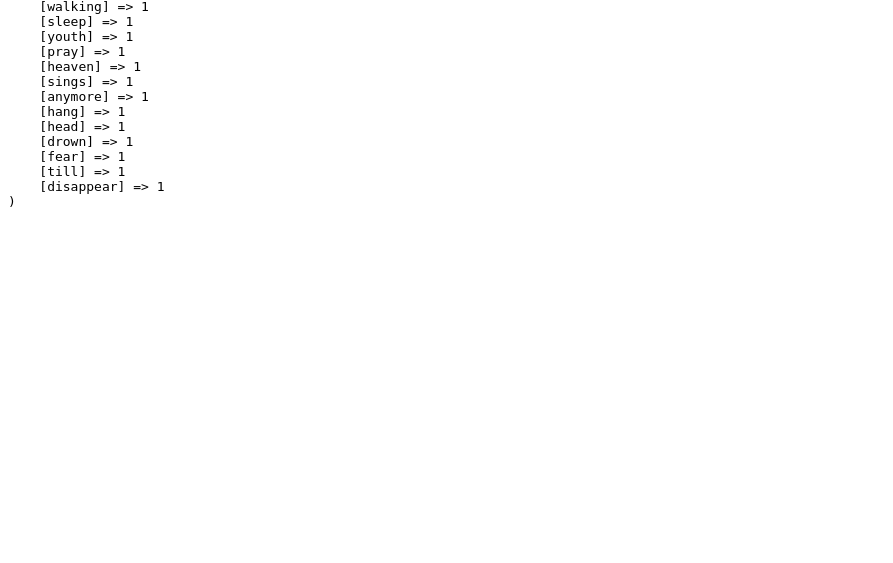
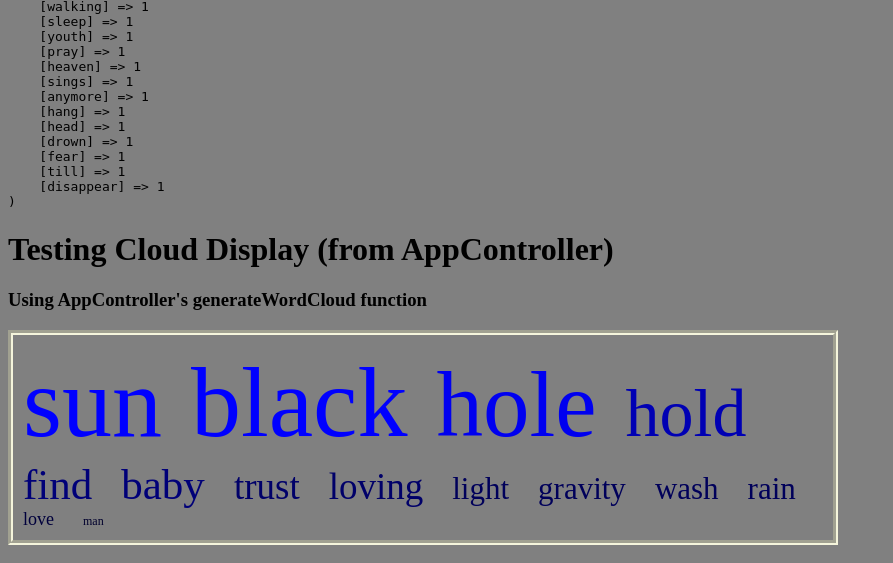
Before and after one commit to MarlonJrBM/lyricloud, a PHP site: page /app/php/test.php in a window 1280 px wide. Shown: the part 5919-6482 px from the top of the page, without its empty margins (0-893 px from the left). Before the commit the page ends 6126 px from the top, so only its background shows below. Run offline with PHP 8.4, Linux system fonts and the light colour scheme.

Commit message:
implements generateWordCloud function for AppController

```diff
--- a/app/css/style.css
+++ b/app/css/style.css
@@ -17,3 +17,18 @@ body {
 	background-color: gray;
 	border: none;
 }
+
+.cloud {
+	max-width: 800px;
+	border: 5px groove beige;
+	padding: 10px;
+
+}
+
+.cloud a {
+	text-decoration: none;
+}
+
+.cloud span {
+	margin-right: 25px;
+}
--- /dev/null
+++ b/app/php/app_controller.php
@@ -0,0 +1,68 @@
+<?php
+
+require_once ('cloud.php');
+
+define ('MAX_FONT_SIZE', 100);
+define ('MIN_FONT_SIZE', 10);
+
+
+class AppController {
+
+	function initializeApp() {
+		//TODO
+	}
+
+	function addArtistToCloud($string) {
+
+	}
+
+
+	/* Returns WordCloud's HTML Code.
+	Takes as parameter Cloud object */
+	function generateWordCloud($cloud) {
+
+		$cloudHTML = "<div class=\"cloud\">";
+
+		/* Initialize variables for normalization algorithm */
+		$tMin = min($cloud->getGlobalFreqMap()); /*  lower-bound for word frequency */
+		$tMax = max($cloud->getGlobalFreqMap()); /* upper-bound for word frequency */
+
+		foreach ($cloud->getGlobalFreqMap() as $word => $freq) {
+			if ($freq == $tMin) {
+
+				$fontSize = 0;
+
+			} else {
+
+				$fontSize = floor(  ( MAX_FONT_SIZE * ($freq - $tMin) ) / ( $tMax - $tMin )  );
+
+				/* Define a color index based on the frequency of the word */
+				$r = $g = 0; $b = floor( 255 * ($freq / $tMax) );
+				$color = '#' . sprintf('%02s', dechex($r)) . sprintf('%02s', dechex($g)) . sprintf('%02s', dechex($b));
+
+			}
+
+
+			if ($fontSize >= MIN_FONT_SIZE) {
+				$cloudHTML .= "<a href=\"word-list.php?word={$word}\"><span style=\"font-size: {$fontSize}px; color: $color;\">$word</span></a> ";
+			}
+
+		}
+
+
+		$cloudHTML .= "</div>";
+
+		return $cloudHTML;
+	}
+
+	function generateSongList() {
+		//TODO
+	}
+
+	function generateLyrics() {
+		//TODO
+	}
+
+}
+
+?>
--- a/app/php/test.php
+++ b/app/php/test.php
@@ -1,6 +1,8 @@
 <?php
 
-require_once('cloud.php');
+require_once('app_controller.php');
+
+
 
 $lyrics = <<< EOD
 	No I'm not the man I used to be lately
@@ -160,6 +162,23 @@ $lyrics3 = <<< EOD
 	Won't you come? (Black hole sun, black hole sun)
 EOD;
 
+
+?>
+
+
+
+
+
+<html>
+<head>
+<title>Please work...</title>
+<link rel="stylesheet" href="../css/style.css"/>
+</head>
+<body>
+
+<?php
+
+
 // TESTING SONG CLASS
 echo "<h1>Testing Song Class</h1>";
 
@@ -222,3 +241,20 @@ $cloud->addArtist($soundgarden);
 
 echo '<h4>Global Frequency Map:</h4>';
 printr($cloud->getGlobalFreqMap());
+
+
+
+
+
+// TESTING CLOUD DISPLAY (from AppController class)
+
+echo '<h1>Testing Cloud Display (from AppController)</h1>';
+echo '<h3>Using AppController\'s generateWordCloud function</h3>';
+$appController = new AppController();
+echo $appController->generateWordCloud($cloud);
+echo '<br/>'
+
+?>
+
+</body>
+</html>
```
Also changed, not shown: app/php/AppController.php (deleted, +0 -28 lines).
